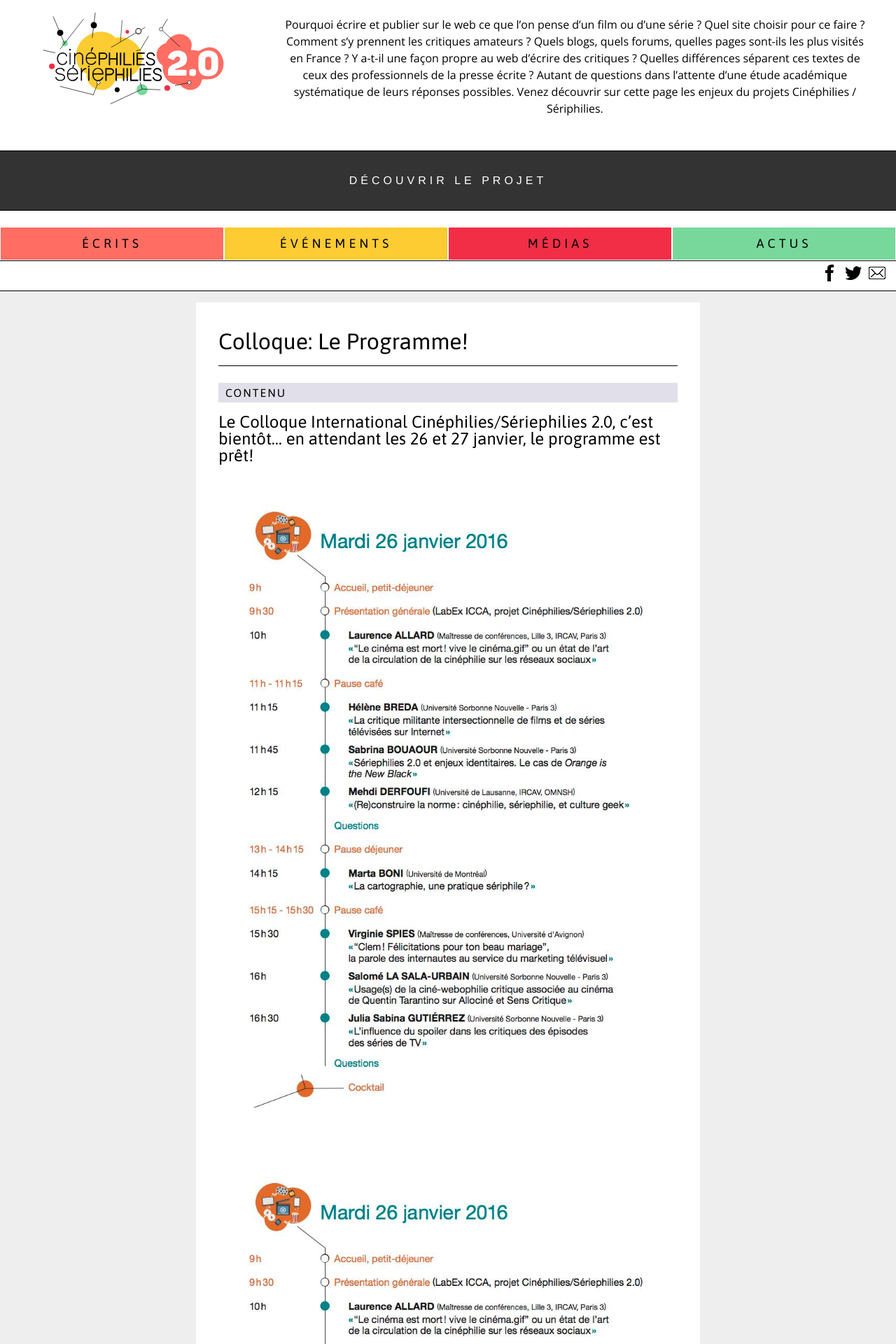
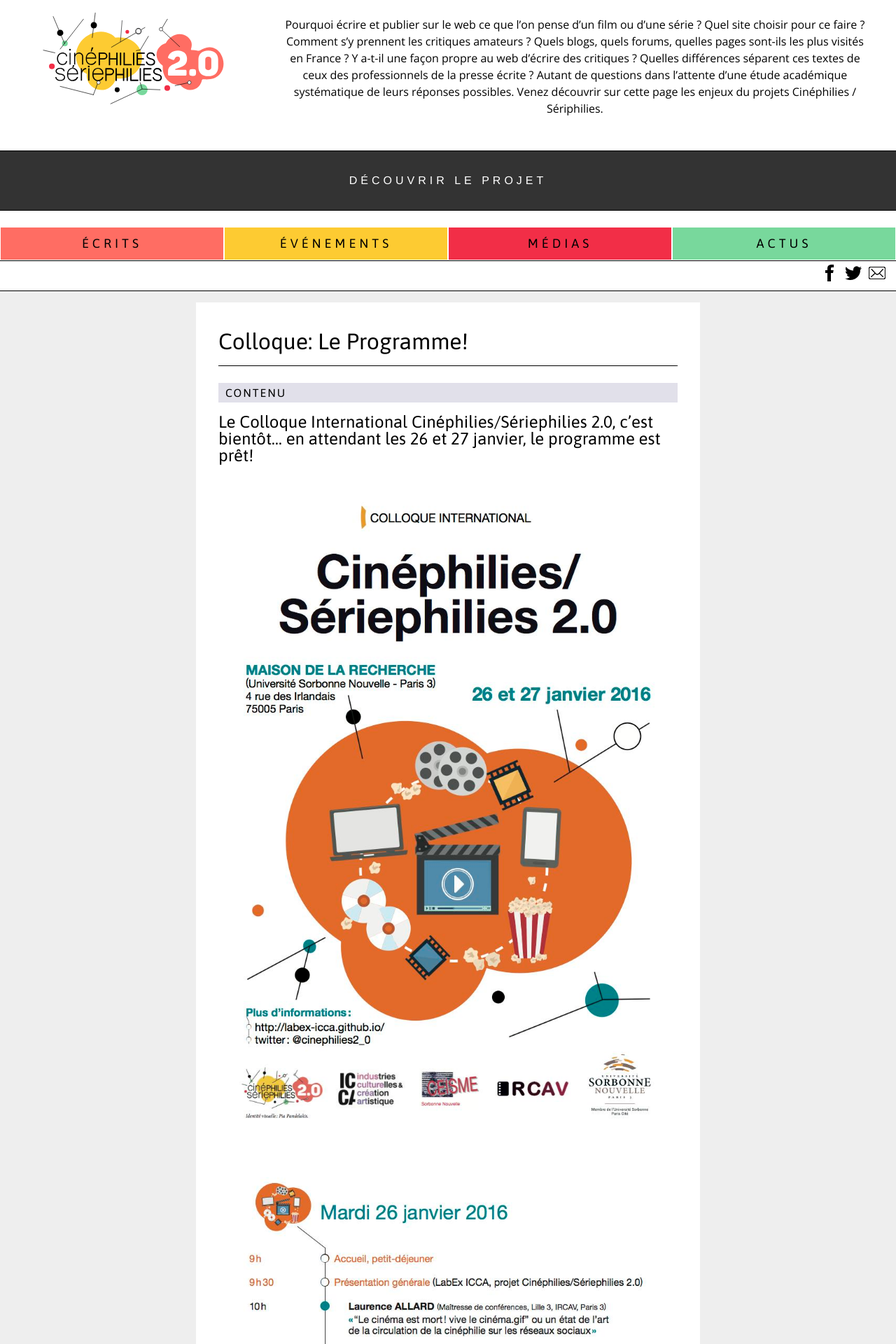
Before and after one commit to Labex-ICCA/Labex-ICCA.github.io, a Jekyll site: the page built from _posts/actus/2016-01-08-colloque-le-programme.md, in a window 1280 px wide. Shown: the top 1920 px of the page at 70% size. Built offline with Jekyll 4.4.1, drawn with Linux system fonts in a browser that asks for light colours; Markdown is read by kramdown in place of the engine named in the settings.

Commit message:
Updated 2016-01-08-colloque-le-programme.md

```diff
--- a/_posts/actus/2016-01-08-colloque-le-programme.md
+++ b/_posts/actus/2016-01-08-colloque-le-programme.md
@@ -11,7 +11,7 @@ title: "Colloque: Le Programme! "
 
 ## Le Colloque International Cinéphilies/Sériephilies 2.0, c'est bientôt... en attendant les 26 et 27 janvier, le programme est prêt!
 
-![ProgrammeColloqueCinephilie-seriphilies20-4.jpg]({{site.baseurl}}/media/ProgrammeColloqueCinephilie-seriphilies20-4.jpg)
+![ProgrammeColloqueCinephilie-seriphilies.jpg]({{site.baseurl}}/media/ProgrammeColloqueCinephilie-seriphilies.jpg)
 
 ![ProgrammeColloqueCinephilie-seriphilies20-4.jpg]({{site.baseurl}}/media/ProgrammeColloqueCinephilie-seriphilies20-4.jpg)
 
```
